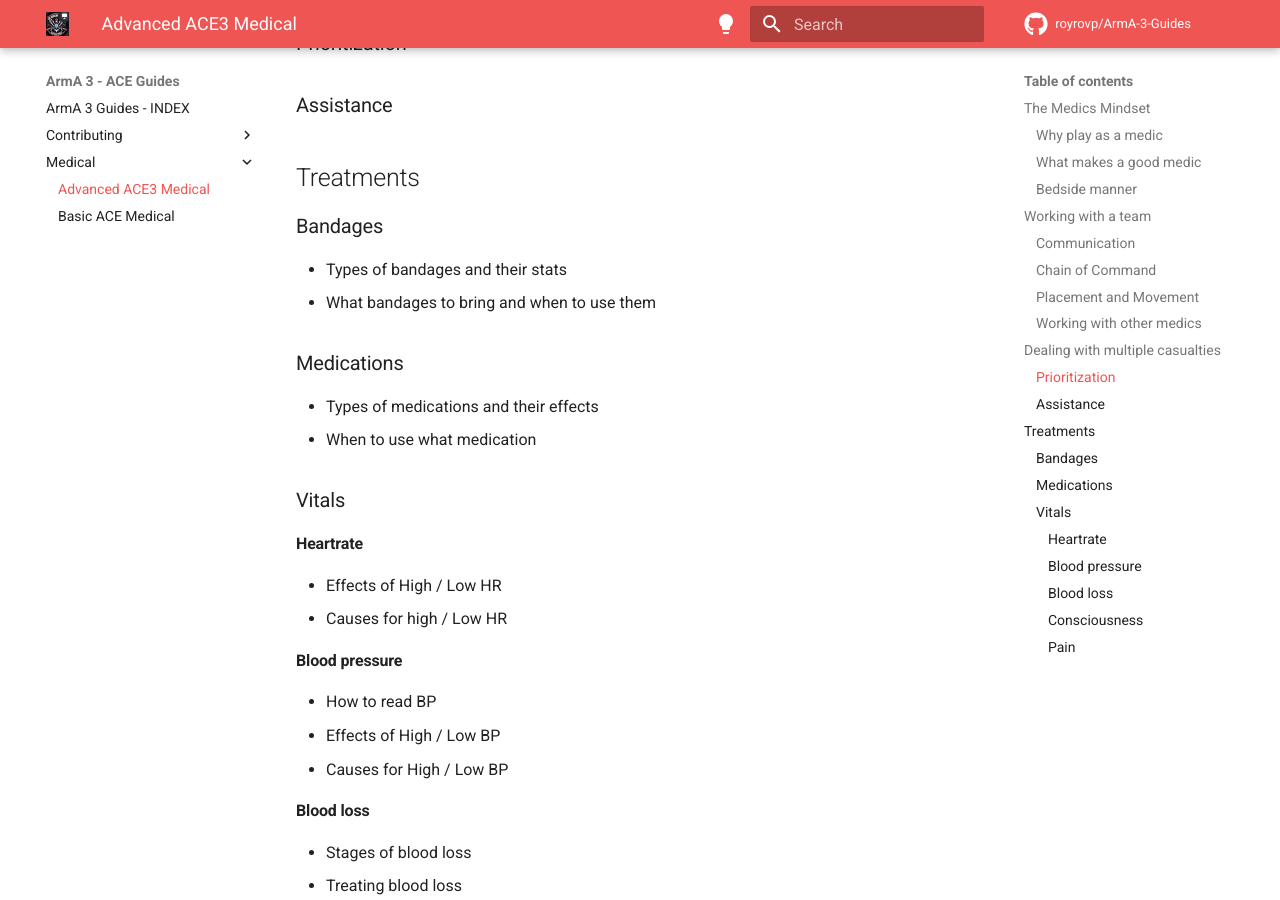
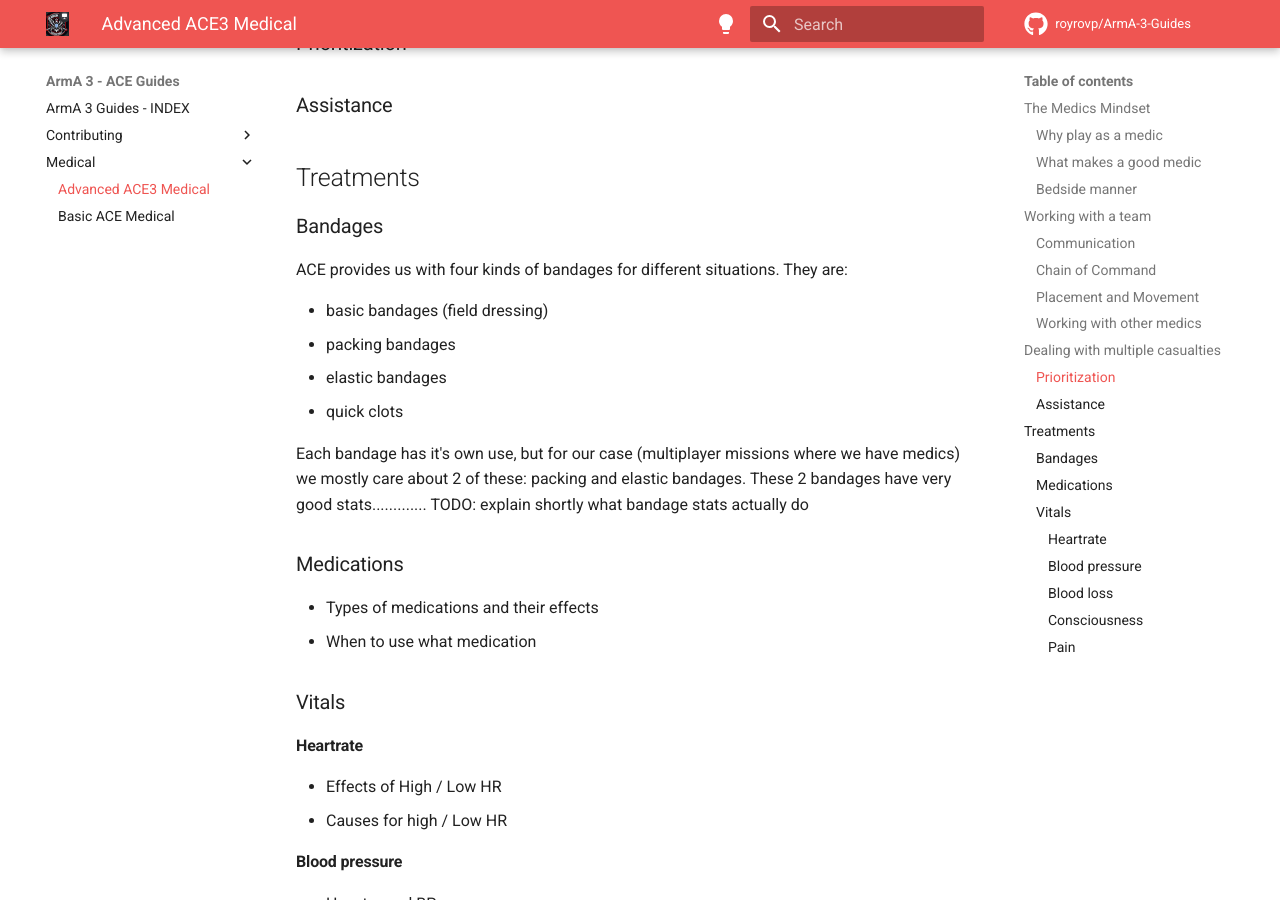
Before and after one commit to royrovp/ArmA-3-Guides, an MkDocs documentation site: the page built from docs/Medical/Advanced_Medical.md, in a window 1280 px wide and 900 px high, scrolled down 1294 px. Built offline with MkDocs 1.6.1 and Material for MkDocs 9.7.7, drawn with Linux system fonts in a browser that asks for light colours; comment, search, counter and statistics services are not loaded.

Commit message:
added basic bandage explanation

```diff
--- a/docs/Medical/Advanced_Medical.md
+++ b/docs/Medical/Advanced_Medical.md
@@ -23,8 +23,16 @@
 ### Assistance
 ## Treatments
 ### Bandages
-  - Types of bandages and their stats
-  -  What bandages to bring and when to use them
+  ACE provides us with four kinds of bandages for different situations. They are:
+
+  - basic bandages (field dressing)
+  - packing bandages
+  - elastic bandages
+  - quick clots
+
+  Each bandage has it's own use, but for our case (multiplayer missions where we have medics) we mostly care about 2 of these: packing and elastic bandages. These 2 bandages have very good stats.............
+  TODO: explain shortly what bandage stats actually do
+
 ### Medications
   - Types of medications and their effects
   - When to use what medication
```
